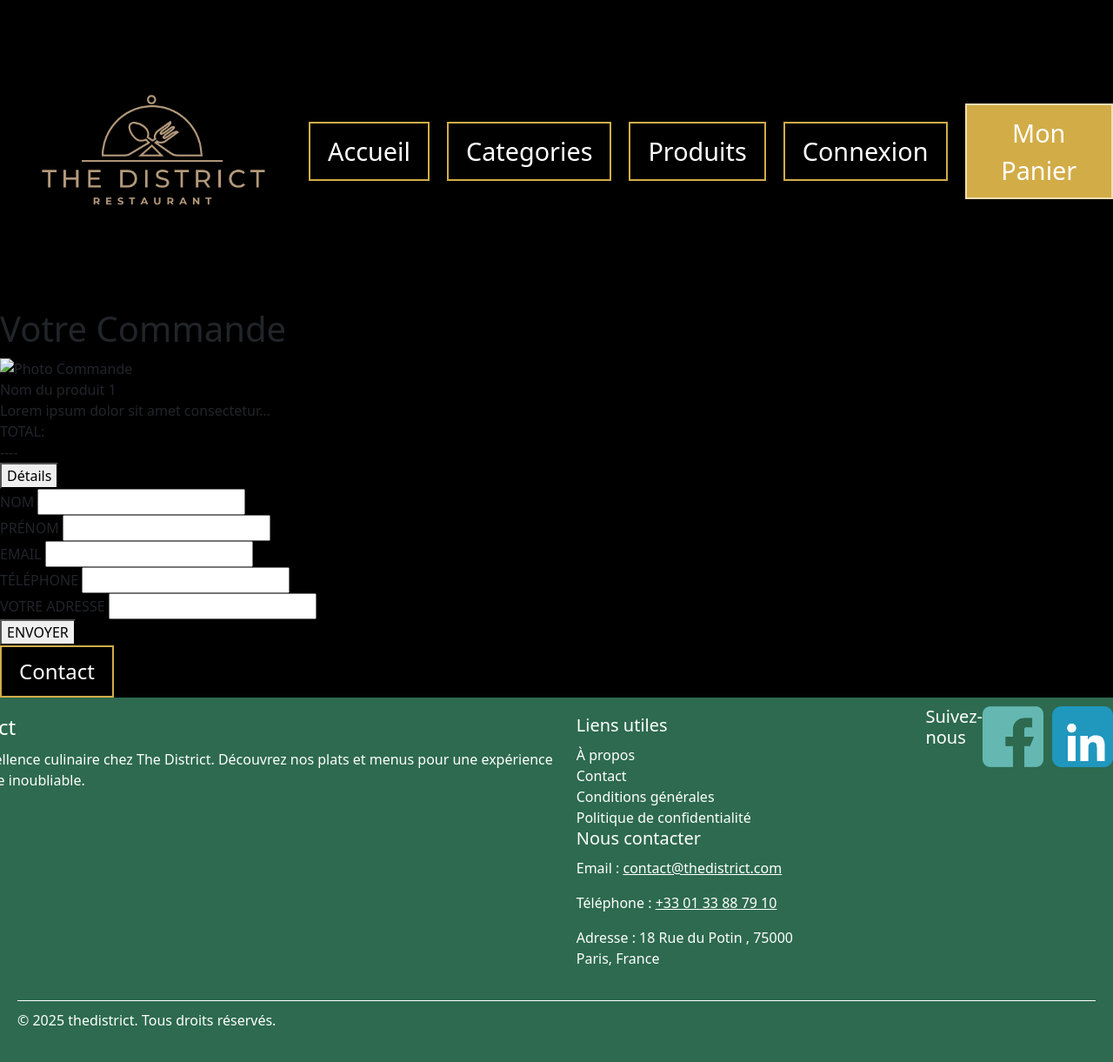
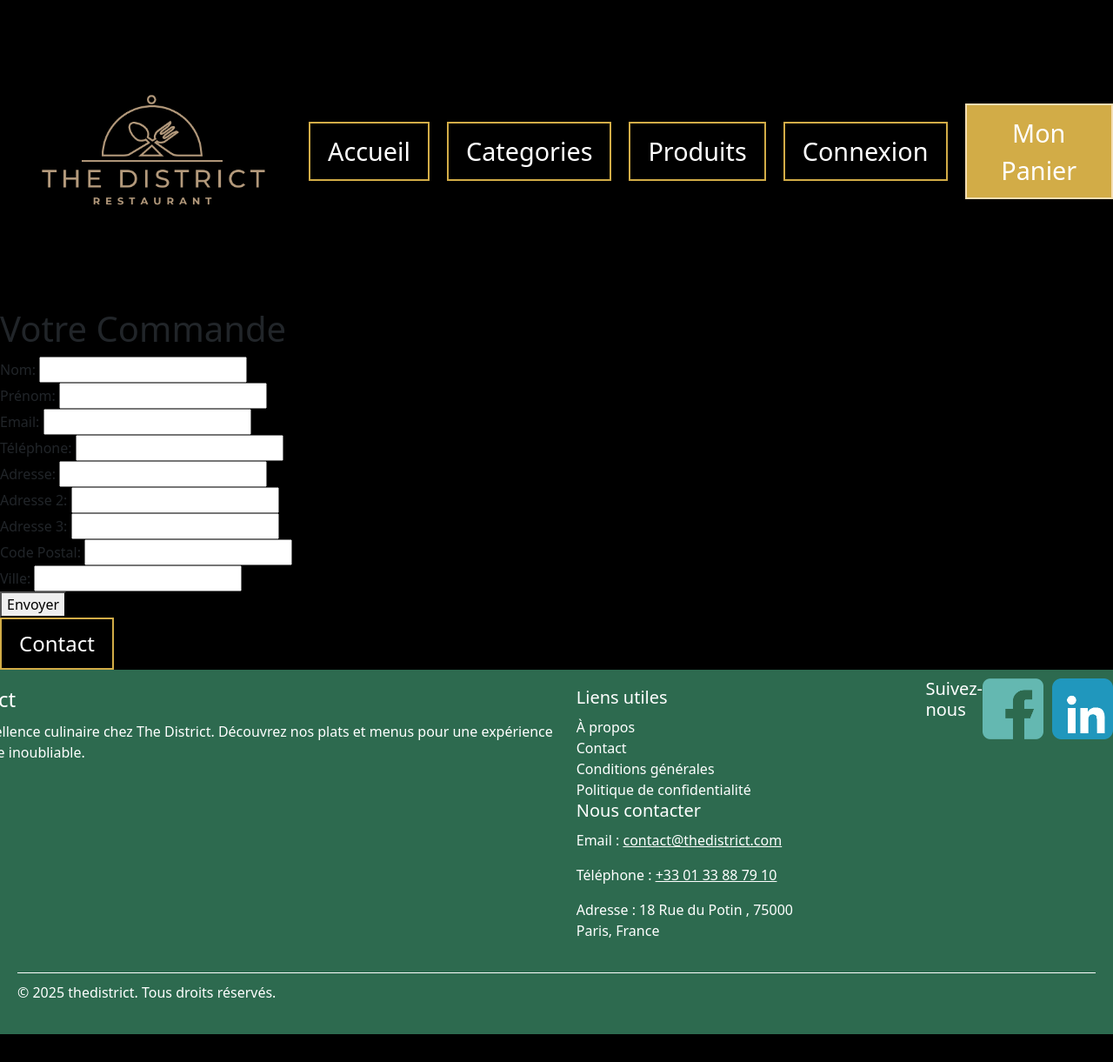
Before and after one commit to L-A61/fil-rouge-the-district, a PHP site: page /commande.php in a window 1280 px wide; the page is wider, and only the part inside the window is pictured. Shown: the part 22-1243 px from the top of that part at 87% size. After the commit the page ends 1211 px from the top of that part, so only its background shows below. Run offline with PHP 8.4, Linux system fonts and the light colour scheme.

Commit message:
Ajout d'input et une methode POST pour la récupération des données à mettre dans la bdd

```diff
--- a/commande.php
+++ b/commande.php
@@ -1,5 +1,37 @@
 <?php
 include './header.php';
+
+// Récupération des informations du client
+if ($_SERVER['REQUEST_METHOD'] === 'POST') {
+    // Récupération des données du formulaire en méthode POST
+    $nom = $_POST['nom'];
+    $prenom = $_POST['prenom'];
+    $email = $_POST['email'];
+    $tel = $_POST['tel'];
+    $adresse = $_POST['adresse'];
+    $adresse2 = $_POST['adresse2'];
+    $adresse3 = $_POST['adresse3'];
+    $codepostal = $_POST['codepostal'];
+    $ville = $_POST['ville'];
+
+
+    // Insertion de l'utilisateur dans la base de données (id utilisateur à ajouter plus tard)
+    $stmt = $pdo->prepare("INSERT INTO client (client_nom, client_prenom, client_tel, client_cp, client_ville, client_adresse1, client_adresse2, client_adresse3)
+		VALUES (:client_nom, :client_prenom, :client_tel, :client_cp, :client_ville, :client_adresse1, :client_adresse2, :client_adresse3)");
+    $stmt->bindValue(':client_nom', $nom);
+    $stmt->bindValue(':client_prenom', $prenom);
+    $stmt->bindValue(':client_tel', $tel);
+    $stmt->bindValue(':client_cp', $codepostal);
+    $stmt->bindValue(':client_ville', $ville);
+    $stmt->bindValue(':client_adresse1', $adresse);
+    $stmt->bindValue(':client_adresse2', $adresse2);
+    $stmt->bindValue(':client_adresse3', $adresse3);
+    $stmt->execute();
+
+    header('Location: index.php'); // Redirection vers la page d'accueil
+    exit();
+}
+
 ?>
 
 <main>
@@ -7,53 +39,71 @@ include './header.php';
 
         <h1>Votre Commande</h1>
 
-        <section>
+        <!-- Aperçu commande -->
 
-            <img src="" alt="Photo Commande">
-            <section>
-                <article>Nom du produit 1</article>
-                <article>Lorem ipsum dolor sit amet consectetur...</article>
-            </section>
-            <label for="total">TOTAL: </label>
-            <article id="total">----</article>
-            <button>Détails</button>
-
-        </section>
-
-        <section>
+        <!-- Formulaire commande à relier avec la table client du bdd -->
+        <form action="commande.php" method="post">
 
             <article>
-                <label for="nom">NOM</label>
-                <input id="nom" type="text">
+                <label for="nom">Nom:</label>
+                <input id="nom" type="text" name="nom">
             </article>
 
             <article>
-                <label for="prenom">PRÉNOM</label>
-                <input id="prenom" type="text">
+                <label for="prenom">Prénom:</label>
+                <input id="prenom" type="text" name="prenom">
             </article>
 
             <article>
-                <label for="email">EMAIL</label>
-                <input id="email" type="text">
+                <label for="email">Email:</label>
+                <input id="email" type="text" name="email">
             </article>
 
             <article>
-                <label for="tel">TÉLÉPHONE</label>
-                <input id="tel" type="text">
+                <label for="tel">Téléphone:</label>
+                <input id="tel" type="text" name="tel">
             </article>
 
-        </section>
+    </section>
 
-        <section>
+    <section>
 
-            <label for="adresse">VOTRE ADRESSE</label>
-            <input id="adresse" type="text">
-
-        </section>
-
-        <button type="submit">ENVOYER</button>
+        <label for="adresse">Adresse:</label>
+        <input id="adresse" type="text" name="adresse">
 
     </section>
+
+    <section>
+
+        <label for="adresse2">Adresse 2:</label>
+        <input id="adresse2" type="text" name="adresse2">
+
+    </section>
+
+    <section>
+
+        <label for="adresse3">Adresse 3:</label>
+        <input id="adresse3" type="text" name="adresse3">
+
+    </section>
+
+    <section>
+
+        <label for="codepostal">Code Postal:</label>
+        <input id="codepostal" type="text" name="codepostal">
+
+    </section>
+
+    <section>
+
+        <label for="ville">Ville:</label>
+        <input id="ville" type="text" name="ville">
+
+    </section>
+
+    <button type="submit">Envoyer</button>
+
+    </form>
 </main>
 
 <?php
```
Also changed, not shown: contact.php (+5 -5 lines).
